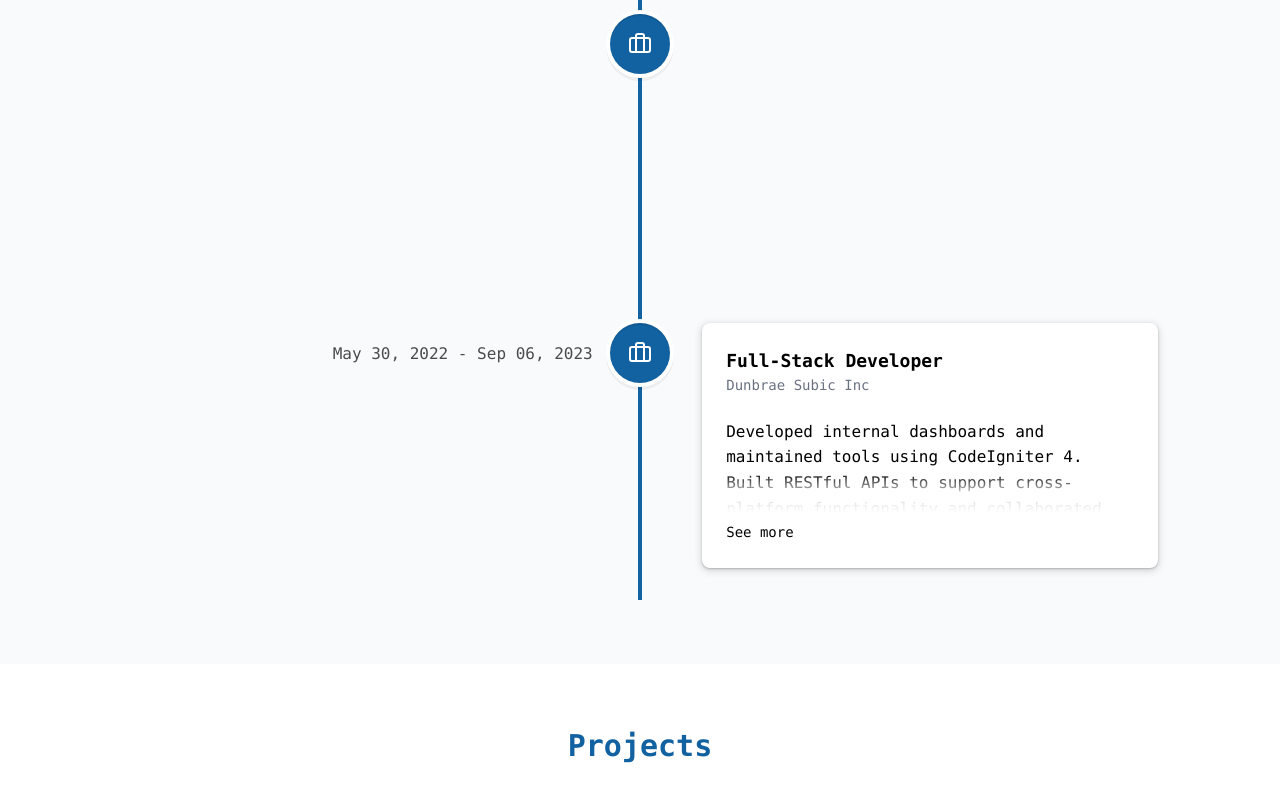
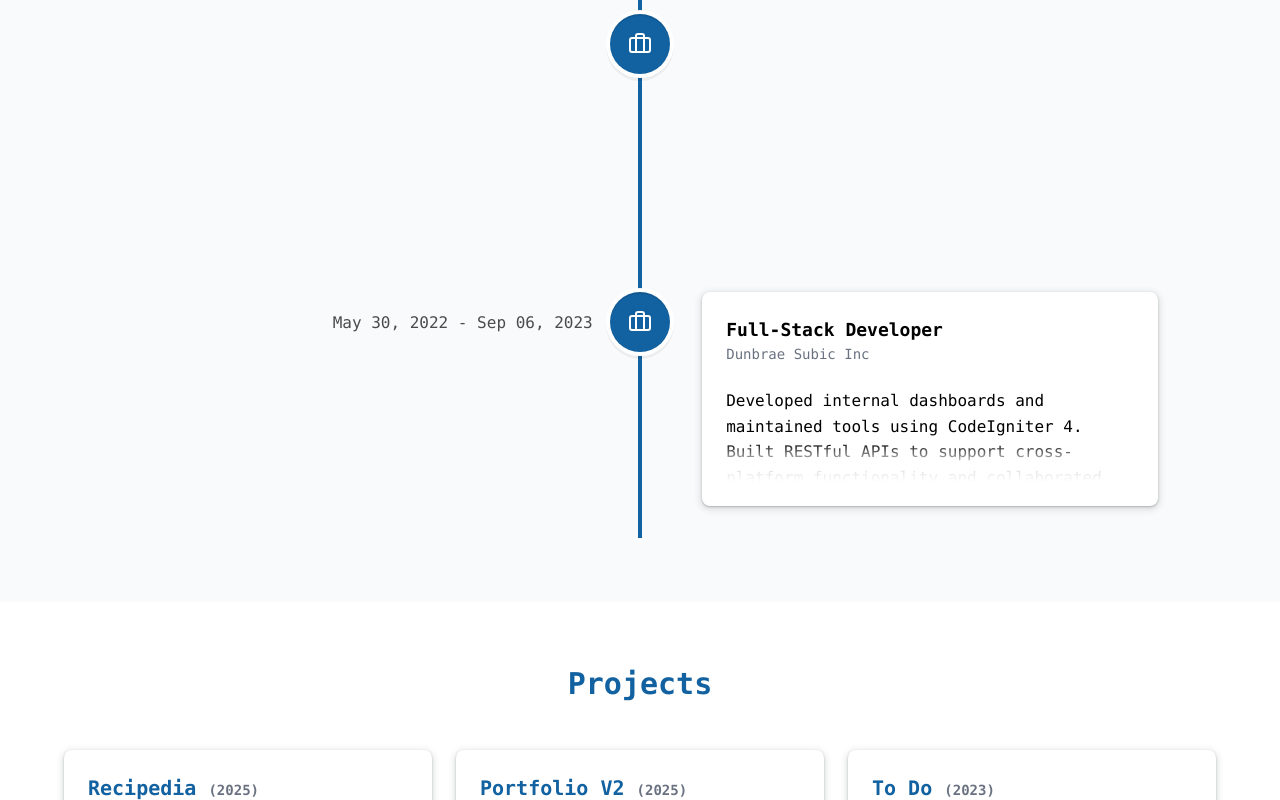
Before and after one commit to jjacobo-00/portfolio-v2, a React (Vite) app: page / in a window 1280 px wide. Shown: the part 974-1774 px from the top of the page. Built offline with nearby package versions, Linux system fonts and the light colour scheme.

Commit message:
Update: minor refactor

```diff
--- a/src/components/Experience.jsx
+++ b/src/components/Experience.jsx
@@ -24,12 +24,9 @@ const experiences = [
   },
 ];
 
-const ExpandableDescription = ({ text }) => {
-  const [expanded, setExpanded] = React.useState(false);
-
+const ExpandableDescription = ({ text, expanded }) => {
   return (
     <div className="relative text-sm leading-relaxed">
-      {/* Animated content box */}
       <div
         className={`relative overflow-hidden transition-all duration-500 ease-in-out ${
           expanded ? 'max-h-[1000px]' : 'max-h-[110px]'
@@ -37,28 +34,24 @@ const ExpandableDescription = ({ text }) => {
       >
         <p>{text}</p>
 
-        {/* Fade overlay when collapsed */}
         {!expanded && <div className="fade-overlay" />}
       </div>
-
-      {/* Toggle button */}
-      <button
-        onClick={() => setExpanded(!expanded)}
-        className="mt-2 hover:underline focus:outline-none font-medium cursor-pointer"
-      >
-        {expanded ? 'See less' : 'See more'}
-      </button>
     </div>
   );
 };
 
 const Experience = () => {
   const { theme } = useTheme();
+  const [expandedIndex, setExpandedIndex] = React.useState(null);
+
+  const toggleExpand = (index) => {
+    setExpandedIndex((prev) => (prev === index ? null : index));
+  };
 
   return (
     <section
       id="experience"
-      className="font-mono min-h-[calc(100vh-64px)] px-4 sm:px-6 md:px-16 py-16 bg-gray-50 text-black"
+      className="font-mono min-h-[calc(100vh-64px)] px-4 sm:px-6 md:px-16 py-16 bg-gray-50 text-black dark:bg-gray-900 dark:text-white"
     >
       <h2 className="text-3xl font-bold mb-12 text-center text-[#1261A0]">
         Experience
@@ -67,7 +60,7 @@ const Experience = () => {
       <VerticalTimeline lineColor="#1261A0">
         {experiences.map((exp, index) => (
           <VerticalTimelineElement
-            className="timeline-element"
+            className="timeline-element group cursor-pointer"
             key={index}
             date={exp.year}
             icon={<Briefcase />}
@@ -80,10 +73,16 @@ const Experience = () => {
                 'rgba(60, 64, 67, 0.3) 0px 1px 2px 0px, rgba(60, 64, 67, 0.15) 0px 2px 6px 2px',
               borderRadius: '0.5rem',
             }}
+            contentArrowStyle={{ display: 'none' }}
           >
-            <h3 className="text-lg font-bold">{exp.role}</h3>
-            <h4 className="text-sm text-gray-500 mb-2">{exp.company}</h4>
-            <ExpandableDescription text={exp.description} />
+            <div onClick={() => toggleExpand(index)}>
+              <h3 className="text-lg font-bold">{exp.role}</h3>
+              <h4 className="text-sm text-gray-500 mb-2">{exp.company}</h4>
+              <ExpandableDescription
+                text={exp.description}
+                expanded={expandedIndex === index}
+              />
+            </div>
           </VerticalTimelineElement>
         ))}
       </VerticalTimeline>
--- a/src/index.css
+++ b/src/index.css
@@ -44,6 +44,10 @@ body {
   @apply bg-gray-800 text-white;
 }
 
+.vertical-timeline-element-content {
+  @apply transform transition-transform duration-300;
+}
+
 /* hide the timeline arrow */
 .timeline-element .vertical-timeline-element-content-arrow {
   display: none;
```
